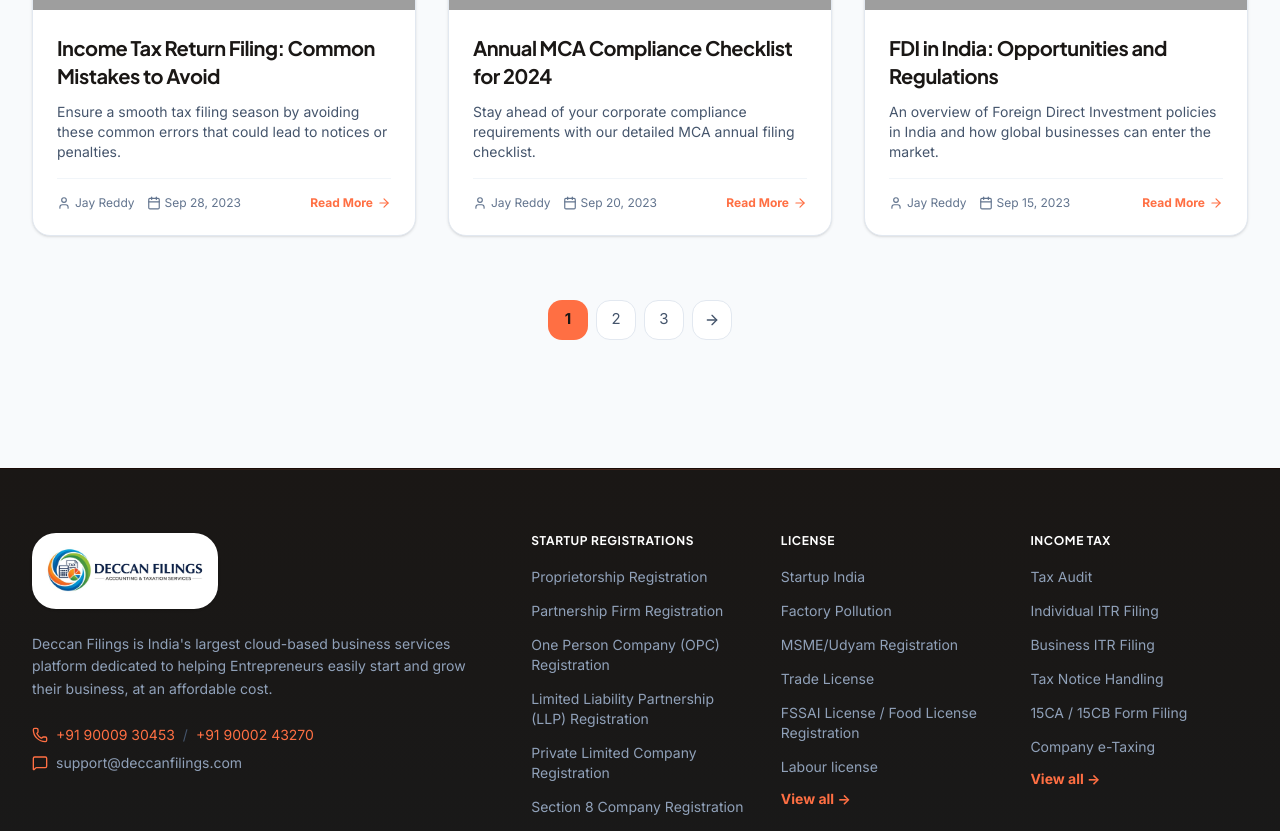
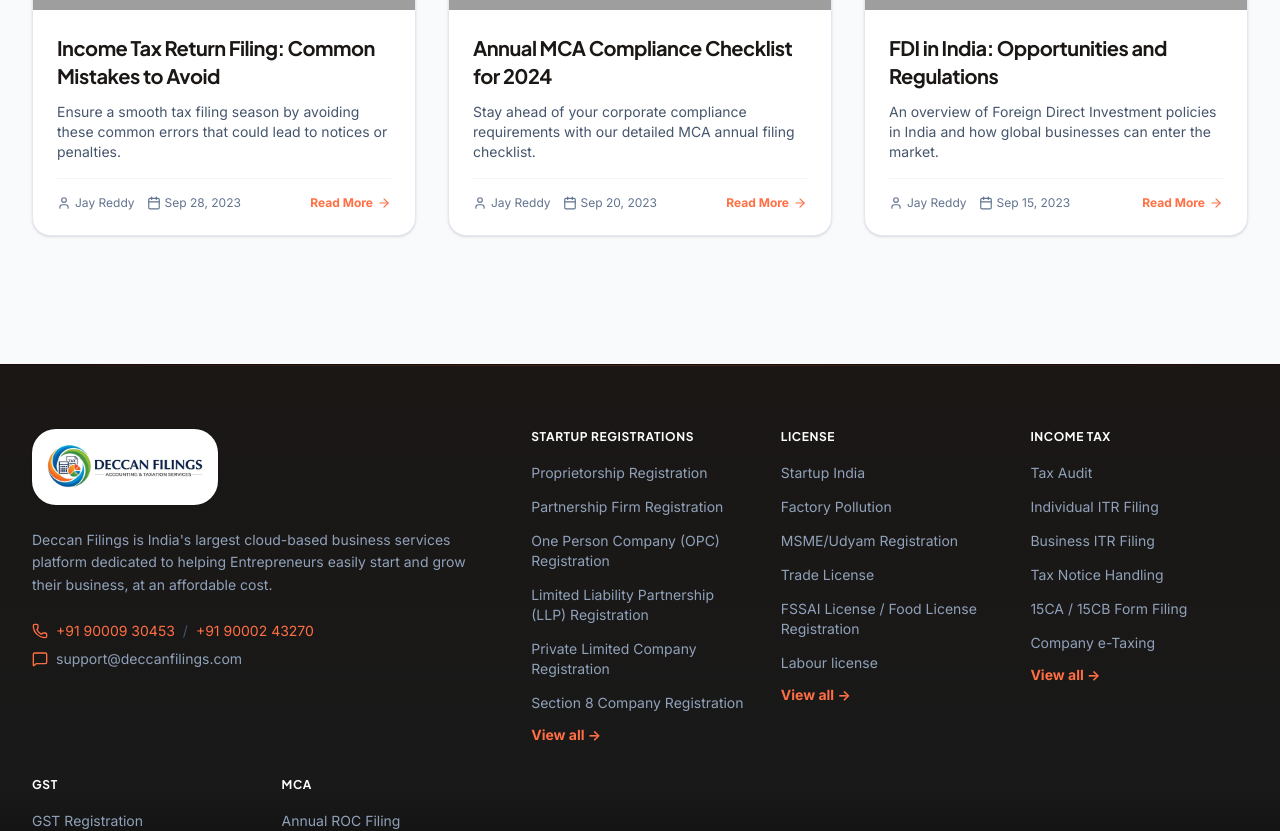
Before and after one commit to jash2129/public-final-dcf-, a React (Vite) app: page /blog in a window 1280 px wide. Shown: the part 1212-2043 px from the top of the page. Built offline with nearby package versions, Linux system fonts and the light colour scheme; grey boxes are pictures that could not be loaded.

Commit message:
feat: make blog categories and pagination interactive

```diff
--- a/src/pages/Blog.tsx
+++ b/src/pages/Blog.tsx
@@ -1,9 +1,32 @@
-import { Calendar, User, ArrowRight, Search } from 'lucide-react';
+import React, { useState } from 'react';
+import { Calendar, User, ArrowRight, Search, ChevronLeft, ChevronRight } from 'lucide-react';
 import { Link } from 'react-router-dom';
 import { blogPosts } from '../data/blogPosts';
 
 export default function Blog() {
   const categories = ['All', 'Startup', 'GST', 'Income Tax', 'Trademark', 'MCA', 'Global'];
+
+  // State variables
+  const [selectedCategory, setSelectedCategory] = useState('All');
+  const [searchQuery, setSearchQuery] = useState('');
+  const [currentPage, setCurrentPage] = useState(1);
+  const POSTS_PER_PAGE = 6;
+
+  // Filter logic
+  const filteredPosts = blogPosts.filter(post => {
+    const matchesCategory = selectedCategory === 'All' || post.category === selectedCategory;
+    const matchesSearch = !searchQuery.trim() ||
+      post.title.toLowerCase().includes(searchQuery.toLowerCase()) ||
+      post.excerpt.toLowerCase().includes(searchQuery.toLowerCase());
+    return matchesCategory && matchesSearch;
+  });
+
+  // Pagination calculation
+  const totalPages = Math.ceil(filteredPosts.length / POSTS_PER_PAGE);
+  const currentPosts = filteredPosts.slice(
+    (currentPage - 1) * POSTS_PER_PAGE,
+    currentPage * POSTS_PER_PAGE
+  );
 
   return (
     <div className="bg-slate-50 min-h-screen pb-20">
@@ -18,6 +41,11 @@ export default function Blog() {
             <input
               type="text"
               placeholder="Search articles..."
+              value={searchQuery}
+              onChange={(e) => {
+                setSearchQuery(e.target.value);
+                setCurrentPage(1);
+              }}
               className="w-full pl-12 pr-4 py-3 rounded-lg text-dark focus:outline-none focus:ring-2 focus:ring-brand"
             />
             <Search className="absolute left-4 top-1/2 -translate-y-1/2 h-5 w-5 text-slate-400" />
@@ -34,8 +62,12 @@ export default function Blog() {
             {categories.map((category, index) => (
               <button
                 key={index}
-                className={`px-4 py-2 rounded-full text-sm font-medium transition-colors ${
-                  index === 0
+                onClick={() => {
+                  setSelectedCategory(category);
+                  setCurrentPage(1);
+                }}
+                className={`px-4 py-2 rounded-full text-sm font-medium transition-colors cursor-pointer ${
+                  selectedCategory === category
                     ? 'bg-brand text-dark'
                     : 'bg-white text-slate-600 border border-slate-200 hover:border-brand hover:text-dark'
                 }`}
@@ -46,8 +78,9 @@ export default function Blog() {
           </div>
 
           {/* Blog Grid */}
+          {currentPosts.length > 0 ? (
             <div className="grid grid-cols-1 md:grid-cols-2 lg:grid-cols-3 gap-8">
-            {blogPosts.map((post) => (
+              {currentPosts.map((post) => (
                 <article key={post.id} className="bg-white rounded-xl overflow-hidden shadow-sm border border-slate-200 hover:shadow-md transition-shadow flex flex-col">
                   <div className="h-48 overflow-hidden relative">
                     <Link to={`/blog/${post.id}`} className="block h-full">
@@ -83,16 +116,52 @@ export default function Blog() {
                 </article>
               ))}
             </div>
-
-          {/* Pagination (Mock) */}
-          <div className="mt-16 flex justify-center gap-2">
-            <button className="w-10 h-10 rounded-lg flex items-center justify-center bg-brand text-dark font-bold">1</button>
-            <button className="w-10 h-10 rounded-lg flex items-center justify-center bg-white border border-slate-200 text-slate-600 hover:bg-slate-50">2</button>
-            <button className="w-10 h-10 rounded-lg flex items-center justify-center bg-white border border-slate-200 text-slate-600 hover:bg-slate-50">3</button>
-            <button className="w-10 h-10 rounded-lg flex items-center justify-center bg-white border border-slate-200 text-slate-600 hover:bg-slate-50">
-              <ArrowRight className="h-4 w-4" />
+          ) : (
+            <div className="text-center py-16 bg-white border border-slate-200 rounded-3xl shadow-sm max-w-xl mx-auto flex flex-col items-center justify-center gap-3">
+              <p className="text-slate-500 font-bold text-lg font-sans">No articles found matching your criteria.</p>
+              <button
+                onClick={() => { setSearchQuery(''); setSelectedCategory('All'); setCurrentPage(1); }}
+                className="text-brand font-black text-sm hover:underline"
+              >
+                Clear Search Filters
               </button>
             </div>
+          )}
+
+          {/* Pagination */}
+          {totalPages > 1 && (
+            <div className="mt-16 flex justify-center items-center gap-2">
+              <button
+                onClick={() => setCurrentPage(p => Math.max(1, p - 1))}
+                disabled={currentPage === 1}
+                className="w-10 h-10 rounded-lg flex items-center justify-center bg-white border border-slate-200 text-slate-600 hover:bg-slate-50 disabled:opacity-50 disabled:cursor-not-allowed transition-colors"
+              >
+                <ChevronLeft className="h-4 w-4" />
+              </button>
+
+              {Array.from({ length: totalPages }, (_, i) => i + 1).map(page => (
+                <button
+                  key={page}
+                  onClick={() => setCurrentPage(page)}
+                  className={`w-10 h-10 rounded-lg flex items-center justify-center font-bold transition-colors cursor-pointer ${
+                    currentPage === page
+                      ? 'bg-brand text-dark'
+                      : 'bg-white border border-slate-200 text-slate-600 hover:bg-slate-50'
+                  }`}
+                >
+                  {page}
+                </button>
+              ))}
+
+              <button
+                onClick={() => setCurrentPage(p => Math.min(totalPages, p + 1))}
+                disabled={currentPage === totalPages}
+                className="w-10 h-10 rounded-lg flex items-center justify-center bg-white border border-slate-200 text-slate-600 hover:bg-slate-50 disabled:opacity-50 disabled:cursor-not-allowed transition-colors"
+              >
+                <ChevronRight className="h-4 w-4" />
+              </button>
+            </div>
+          )}
 
         </div>
       </section>
```
Lines whose indentation alone changed are shown as unchanged.
